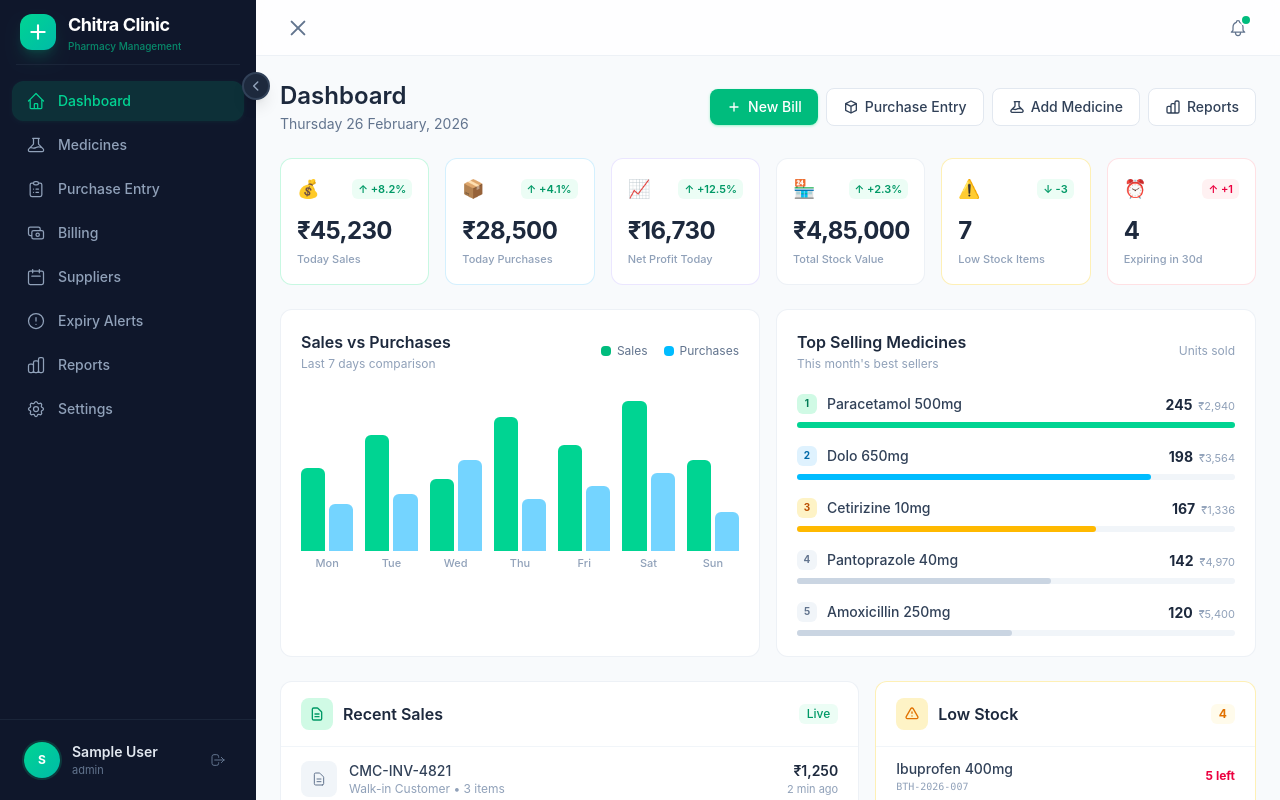
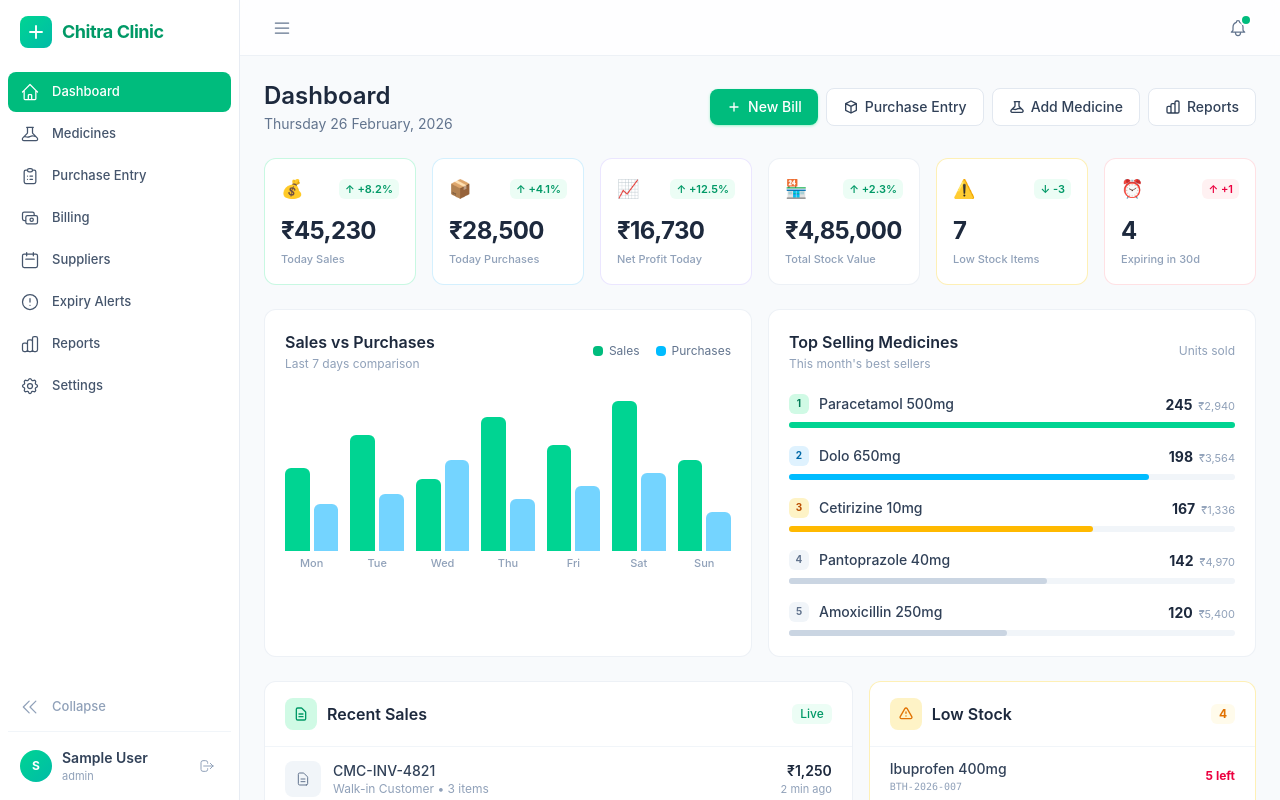
Before and after one commit to SKR-karthick/Pharmacy-inventory, a React (Vite) app: page / in a window 1280 px wide. Shown: the top 800 px of the page. Built offline with nearby package versions, Linux system fonts and the light colour scheme; sample sign-in values are in the browser's storage.

Commit message:
feat: light-theme sidebar matching Drive-R reference design

```diff
--- a/src/layout/MainLayout.jsx
+++ b/src/layout/MainLayout.jsx
@@ -8,25 +8,18 @@ export default function MainLayout() {
   return (
     <div className="flex min-h-screen bg-slate-50">
       <Sidebar collapsed={sidebarCollapsed} onToggle={() => setSidebarCollapsed(!sidebarCollapsed)} />
-      <main className={`flex-1 transition-all duration-300 ease-in-out ${sidebarCollapsed ? 'ml-20' : 'ml-64'}`}>
+      <main className={`flex-1 transition-all duration-300 ease-in-out ${sidebarCollapsed ? 'ml-[68px]' : 'ml-60'}`}>
         {/* Header */}
         <header className="h-14 bg-white/80 backdrop-blur-sm border-b border-slate-200/60 flex items-center justify-between px-6 sticky top-0 z-10">
-          {/* Animated Hamburger */}
           <button
             onClick={() => setSidebarCollapsed(!sidebarCollapsed)}
-            className="p-2 hover:bg-slate-100 rounded-lg transition-all duration-200 hover:scale-105 group"
+            className="p-2 hover:bg-slate-100 rounded-lg transition-all duration-200"
             title={sidebarCollapsed ? 'Expand sidebar' : 'Collapse sidebar'}
           >
-            <div className="w-5 h-4 flex flex-col justify-between">
-              <span className={`block h-0.5 bg-slate-500 rounded-full transition-all duration-300 origin-center group-hover:bg-slate-700 ${!sidebarCollapsed ? 'rotate-45 translate-y-[7px]' : ''
-                }`}></span>
-              <span className={`block h-0.5 bg-slate-500 rounded-full transition-all duration-300 group-hover:bg-slate-700 ${!sidebarCollapsed ? 'opacity-0 scale-x-0' : ''
-                }`}></span>
-              <span className={`block h-0.5 bg-slate-500 rounded-full transition-all duration-300 origin-center group-hover:bg-slate-700 ${!sidebarCollapsed ? '-rotate-45 -translate-y-[7px]' : ''
-                }`}></span>
-            </div>
+            <svg className="w-5 h-5 text-slate-500" fill="none" stroke="currentColor" viewBox="0 0 24 24">
+              <path strokeLinecap="round" strokeLinejoin="round" strokeWidth={1.5} d="M4 6h16M4 12h16M4 18h16" />
+            </svg>
           </button>
-
           <div className="flex items-center gap-2">
             <button className="p-2 hover:bg-slate-100 rounded-lg transition-colors relative">
               <svg className="w-5 h-5 text-slate-500" fill="none" stroke="currentColor" viewBox="0 0 24 24">
--- a/src/layout/Sidebar.jsx
+++ b/src/layout/Sidebar.jsx
@@ -1,6 +1,5 @@
 import { NavLink, useNavigate } from 'react-router-dom'
 import { useAuth } from '../context/AuthContext'
-import { useState } from 'react'
 
 const navItems = [
   { name: 'Dashboard', path: '/', icon: 'M3 12l2-2m0 0l7-7 7 7M5 10v10a1 1 0 001 1h3m10-11l2 2m-2-2v10a1 1 0 01-1 1h-3m-6 0a1 1 0 001-1v-4a1 1 0 011-1h2a1 1 0 011 1v4a1 1 0 001 1m-6 0h6' },
@@ -13,22 +12,6 @@ const navItems = [
   { name: 'Settings', path: '/settings', icon: 'M10.325 4.317c.426-1.756 2.924-1.756 3.35 0a1.724 1.724 0 002.573 1.066c1.543-.94 3.31.826 2.37 2.37a1.724 1.724 0 001.065 2.572c1.756.426 1.756 2.924 0 3.35a1.724 1.724 0 00-1.066 2.573c.94 1.543-.826 3.31-2.37 2.37a1.724 1.724 0 00-2.572 1.065c-.426 1.756-2.924 1.756-3.35 0a1.724 1.724 0 00-2.573-1.066c-1.543.94-3.31-.826-2.37-2.37a1.724 1.724 0 00-1.065-2.572c-1.756-.426-1.756-2.924 0-3.35a1.724 1.724 0 001.066-2.573c-.94-1.543.826-3.31 2.37-2.37.996.608 2.296.07 2.572-1.065z M15 12a3 3 0 11-6 0 3 3 0 016 0z' },
 ]
 
-// Tooltip component for collapsed icons
-function Tooltip({ text, children }) {
-  const [show, setShow] = useState(false)
-  return (
-    <div className="relative" onMouseEnter={() => setShow(true)} onMouseLeave={() => setShow(false)}>
-      {children}
-      {show && (
-        <div className="absolute left-full top-1/2 -translate-y-1/2 ml-3 px-3 py-1.5 bg-slate-800 text-white text-xs font-medium rounded-lg shadow-lg whitespace-nowrap z-50 pointer-events-none animate-scale-in">
-          {text}
-          <div className="absolute right-full top-1/2 -translate-y-1/2 border-4 border-transparent border-r-slate-800"></div>
-        </div>
-      )}
-    </div>
-  )
-}
-
 export default function Sidebar({ collapsed = false, onToggle }) {
   const { user, logout } = useAuth()
   const navigate = useNavigate()
@@ -39,115 +22,86 @@ export default function Sidebar({ collapsed = false, onToggle }) {
   }
 
   return (
-    <aside className={`bg-slate-900 min-h-screen flex flex-col fixed left-0 top-0 z-20 transition-all duration-300 ease-in-out ${collapsed ? 'w-20' : 'w-64'}`}>
-
-      {/* Floating Toggle Button */}
-      <button
-        onClick={onToggle}
-        className="absolute -right-3.5 top-[72px] w-7 h-7 bg-slate-800 border-2 border-slate-700 rounded-full flex items-center justify-center text-slate-400 hover:text-white hover:bg-emerald-500 hover:border-emerald-500 hover:scale-110 shadow-lg transition-all duration-300 z-30"
-      >
-        <svg className={`w-3.5 h-3.5 transition-transform duration-300 ${collapsed ? 'rotate-180' : ''}`} fill="none" stroke="currentColor" viewBox="0 0 24 24">
-          <path strokeLinecap="round" strokeLinejoin="round" strokeWidth={2.5} d="M15 19l-7-7 7-7" />
-        </svg>
-      </button>
+    <aside className={`bg-white min-h-screen flex flex-col fixed left-0 top-0 z-20 border-r border-slate-200/80 transition-all duration-300 ease-in-out ${collapsed ? 'w-[68px]' : 'w-60'}`}>
 
       {/* Logo */}
-      <div className={`h-16 flex items-center ${collapsed ? 'justify-center px-2' : 'px-5'}`}>
-        <div className={`flex items-center gap-3 ${collapsed ? 'justify-center' : ''}`}>
-          <div className="w-9 h-9 bg-gradient-to-br from-emerald-400 to-teal-500 rounded-xl flex items-center justify-center flex-shrink-0 shadow-lg shadow-emerald-500/20">
-            <svg className="w-5 h-5 text-white" fill="none" stroke="currentColor" viewBox="0 0 24 24">
+      <div className={`h-16 flex items-center ${collapsed ? 'justify-center px-3' : 'px-5'}`}>
+        <div className={`flex items-center gap-2.5 ${collapsed ? 'justify-center' : ''}`}>
+          <div className="w-8 h-8 bg-gradient-to-br from-emerald-400 to-teal-500 rounded-lg flex items-center justify-center flex-shrink-0">
+            <svg className="w-4.5 h-4.5 text-white" fill="none" stroke="currentColor" viewBox="0 0 24 24">
               <path strokeLinecap="round" strokeLinejoin="round" strokeWidth={2.5} d="M12 4v16m8-8H4" />
             </svg>
           </div>
-          <div className={`overflow-hidden transition-all duration-300 ${collapsed ? 'w-0 opacity-0' : 'w-auto opacity-100'}`}>
-            <span className="text-white font-bold text-lg tracking-tight whitespace-nowrap">Chitra Clinic</span>
-            <p className="text-emerald-400/60 text-[10px] font-medium whitespace-nowrap">Pharmacy Management</p>
-          </div>
+          {!collapsed && (
+            <span className="text-emerald-600 font-bold text-lg tracking-tight whitespace-nowrap">Chitra Clinic</span>
+          )}
         </div>
       </div>
 
-      {/* Divider */}
-      <div className={`mx-3 border-t border-slate-800/80 ${collapsed ? 'mx-2' : 'mx-4'}`}></div>
-
       {/* Navigation */}
-      <nav className={`flex-1 py-4 space-y-1 ${collapsed ? 'px-2' : 'px-3'}`}>
-        {navItems.map((item) => {
-          const linkContent = (
+      <nav className={`flex-1 py-2 space-y-0.5 ${collapsed ? 'px-2' : 'px-2'}`}>
+        {navItems.map((item) => (
           <NavLink
             key={item.name}
             to={item.path}
             end={item.path === '/'}
+            title={collapsed ? item.name : ''}
             className={({ isActive }) =>
-                `group flex items-center rounded-xl text-sm font-medium transition-all duration-200 ${collapsed ? 'justify-center w-full px-0 py-3' : 'px-3.5 py-2.5 gap-3'
+              `flex items-center rounded-lg text-[13px] font-medium transition-all duration-200 ${collapsed ? 'justify-center px-0 py-3 mx-auto' : 'px-3 py-2.5 gap-3'
               } ${isActive
-                  ? 'bg-emerald-500/15 text-emerald-400 shadow-sm shadow-emerald-500/5'
-                  : 'text-slate-400 hover:bg-slate-800/80 hover:text-slate-200'
+                ? 'bg-emerald-500 text-white'
+                : 'text-slate-600 hover:bg-slate-100 hover:text-slate-800'
               }`
             }
           >
-              {({ isActive }) => (
-                <>
-                  <div className={`flex-shrink-0 ${isActive && collapsed ? 'relative' : ''}`}>
-                    <svg className={`w-5 h-5 transition-transform duration-200 group-hover:scale-110 ${isActive ? 'text-emerald-400' : ''}`} fill="none" stroke="currentColor" viewBox="0 0 24 24">
+            <svg className="w-[20px] h-[20px] flex-shrink-0" fill="none" stroke="currentColor" viewBox="0 0 24 24">
               <path strokeLinecap="round" strokeLinejoin="round" strokeWidth={1.5} d={item.icon} />
             </svg>
-                    {isActive && collapsed && (
-                      <span className="absolute -left-1.5 top-1/2 -translate-y-1/2 w-1 h-4 bg-emerald-400 rounded-full"></span>
-                    )}
-                  </div>
-                  <span className={`overflow-hidden transition-all duration-300 whitespace-nowrap ${collapsed ? 'w-0 opacity-0' : 'w-auto opacity-100'}`}>
-                    {item.name}
-                  </span>
-                </>
-              )}
+            {!collapsed && <span className="whitespace-nowrap">{item.name}</span>}
           </NavLink>
-          )
-
-          return collapsed ? (
-            <Tooltip key={item.name} text={item.name}>
-              {linkContent}
-            </Tooltip>
-          ) : (
-            <div key={item.name}>{linkContent}</div>
-          )
-        })}
+        ))}
       </nav>
 
-      {/* User section */}
-      <div className={`border-t border-slate-800/80 ${collapsed ? 'p-2' : 'p-3'}`}>
+      {/* Bottom section */}
+      <div className="p-2 space-y-1">
+        {/* Collapse toggle */}
+        <button
+          onClick={onToggle}
+          className={`flex items-center rounded-lg text-[13px] font-medium text-slate-400 hover:text-slate-600 hover:bg-slate-100 transition-all duration-200 w-full ${collapsed ? 'justify-center py-3' : 'px-3 py-2.5 gap-3'
+            }`}
+          title={collapsed ? 'Expand' : 'Collapse'}
+        >
+          <svg className="w-[20px] h-[20px] flex-shrink-0" fill="none" stroke="currentColor" viewBox="0 0 24 24">
             {collapsed ? (
-          <div className="space-y-1">
-            <Tooltip text={user?.name || 'User'}>
-              <div className="flex items-center justify-center py-2">
-                <div className="w-9 h-9 bg-gradient-to-br from-emerald-400 to-teal-500 rounded-full flex items-center justify-center ring-2 ring-emerald-500/20">
+              <path strokeLinecap="round" strokeLinejoin="round" strokeWidth={1.5} d="M13 5l7 7-7 7M5 5l7 7-7 7" />
+            ) : (
+              <path strokeLinecap="round" strokeLinejoin="round" strokeWidth={1.5} d="M11 19l-7-7 7-7m8 14l-7-7 7-7" />
+            )}
+          </svg>
+          {!collapsed && <span>Collapse</span>}
+        </button>
+
+        {/* User */}
+        <div className="border-t border-slate-100 pt-2">
+          {collapsed ? (
+            <div className="flex flex-col items-center gap-1">
+              <div className="w-8 h-8 bg-gradient-to-br from-emerald-400 to-teal-500 rounded-full flex items-center justify-center">
                 <span className="text-xs font-bold text-white">{user?.name?.[0] || 'A'}</span>
               </div>
             </div>
-            </Tooltip>
-            <Tooltip text="Sign out">
-              <button
-                onClick={handleLogout}
-                className="w-full flex items-center justify-center py-2.5 rounded-xl text-slate-500 hover:text-rose-400 hover:bg-slate-800/80 transition-all duration-200"
-              >
-                <svg className="w-4.5 h-4.5" fill="none" stroke="currentColor" viewBox="0 0 24 24">
-                  <path strokeLinecap="round" strokeLinejoin="round" strokeWidth={1.5} d="M17 16l4-4m0 0l-4-4m4 4H7m6 4v1a3 3 0 01-3 3H6a3 3 0 01-3-3V7a3 3 0 013-3h4a3 3 0 013 3v1" />
-                </svg>
-              </button>
-            </Tooltip>
-          </div>
           ) : (
-          <div className="flex items-center gap-3 px-3 py-2.5 rounded-xl hover:bg-slate-800/50 transition-all duration-200">
-            <div className="w-9 h-9 bg-gradient-to-br from-emerald-400 to-teal-500 rounded-full flex items-center justify-center ring-2 ring-emerald-500/20 flex-shrink-0">
+            <div className="flex items-center gap-2.5 px-3 py-2 rounded-lg hover:bg-slate-50 transition-colors">
+              <div className="w-8 h-8 bg-gradient-to-br from-emerald-400 to-teal-500 rounded-full flex items-center justify-center flex-shrink-0">
                 <span className="text-xs font-bold text-white">{user?.name?.[0] || 'A'}</span>
               </div>
               <div className="flex-1 min-w-0">
-              <p className="text-sm font-semibold text-slate-200 truncate">{user?.name || 'User'}</p>
-              <p className="text-[11px] text-slate-500 truncate">{user?.role || 'Administrator'}</p>
+                <p className="text-sm font-semibold text-slate-700 truncate">{user?.name || 'Admin'}</p>
+                <p className="text-[11px] text-slate-400 truncate">{user?.role || 'Administrator'}</p>
               </div>
               <button
                 onClick={handleLogout}
                 title="Sign out"
-              className="p-1.5 rounded-lg text-slate-500 hover:text-rose-400 hover:bg-slate-800 transition-all duration-200"
+                className="p-1 rounded text-slate-400 hover:text-rose-500 transition-colors"
               >
                 <svg className="w-4 h-4" fill="none" stroke="currentColor" viewBox="0 0 24 24">
                   <path strokeLinecap="round" strokeLinejoin="round" strokeWidth={1.5} d="M17 16l4-4m0 0l-4-4m4 4H7m6 4v1a3 3 0 01-3 3H6a3 3 0 01-3-3V7a3 3 0 013-3h4a3 3 0 013 3v1" />
@@ -156,6 +110,7 @@ export default function Sidebar({ collapsed = false, onToggle }) {
             </div>
           )}
         </div>
+      </div>
     </aside>
   )
 }
```
Lines whose indentation alone changed are shown as unchanged.
